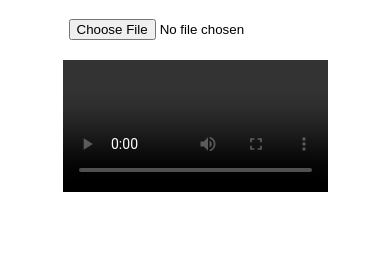
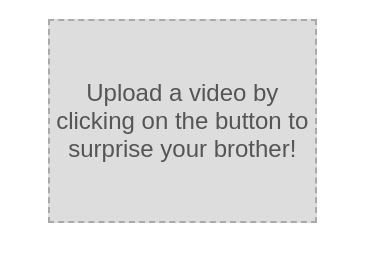
Before and after one commit to kalipus123/video-upload-demo, a plain HTML site: page index.html in a window 390 px wide. Shown: the part 109-370 px from the top of the page. Drawn offline with Linux system fonts and the light colour scheme.

Commit message:
Update index.html

```diff
--- a/index.html
+++ b/index.html
@@ -5,20 +5,46 @@
   <title>Upload & View Video</title>
   <style>
     body { font-family: sans-serif; text-align: center; padding: 40px; }
-    video { margin-top: 20px; width: 90%; max-width: 600px; }
+    video { margin-top: 20px; width: 90%; max-width: 600px; display: none; }
+    #thumbnail {
+      margin-top: 20px;
+      width: 90%;
+      max-width: 600px;
+      height: 300px;
+      background-color: #ddd;
+      display: flex;
+      justify-content: center;
+      align-items: center;
+      color: #555;
+      font-size: 1.2em;
+      border: 2px dashed #aaa;
+      cursor: pointer;
+      user-select: none;
+    }
+    @media (max-width: 600px) {
+      #thumbnail {
+        font-size: 1.5em;
+        height: 200px;
+      }
+    }
   </style>
 </head>
 <body>
   <h1>Upload Your Video</h1>
-  <input type="file" id="videoUpload" accept="video/*">
-  <br>
+  <input type="file" id="videoUpload" accept="video/*" style="display:none;">
+  <label for="videoUpload" id="thumbnail">Upload a video by clicking on the button to surprise your brother!</label>
   <video id="videoPlayer" controls autoplay loop></video>
   <script>
     const uploadInput = document.getElementById('videoUpload');
     const videoPlayer = document.getElementById('videoPlayer');
+    const thumbnail = document.getElementById('thumbnail');
 
     const savedVideo = localStorage.getItem('uploadedVideo');
-    if (savedVideo) videoPlayer.src = savedVideo;
+    if (savedVideo) {
+      videoPlayer.src = savedVideo;
+      videoPlayer.style.display = 'block';
+      thumbnail.style.display = 'none';
+    }
 
     uploadInput.addEventListener('change', e => {
       const file = e.target.files[0];
@@ -27,6 +53,8 @@
       reader.onload = ev => {
         videoPlayer.src = ev.target.result;
         localStorage.setItem('uploadedVideo', ev.target.result);
+        videoPlayer.style.display = 'block';
+        thumbnail.style.display = 'none';
       };
       reader.readAsDataURL(file);
     });
```
